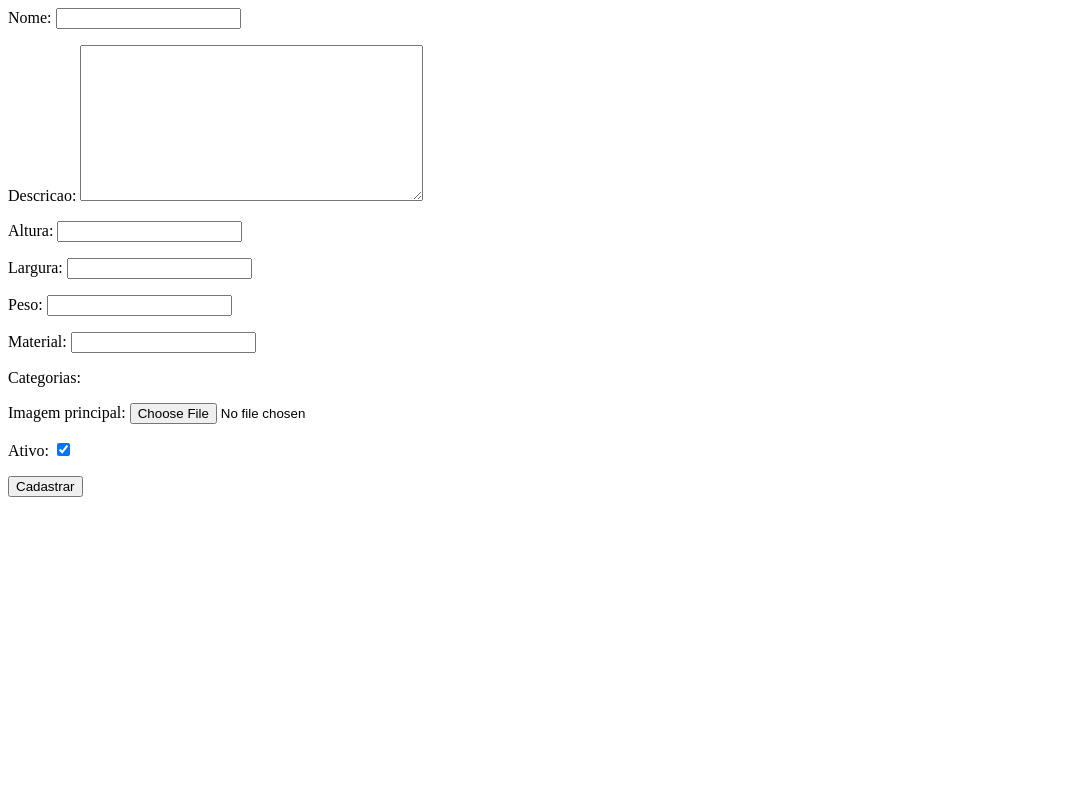
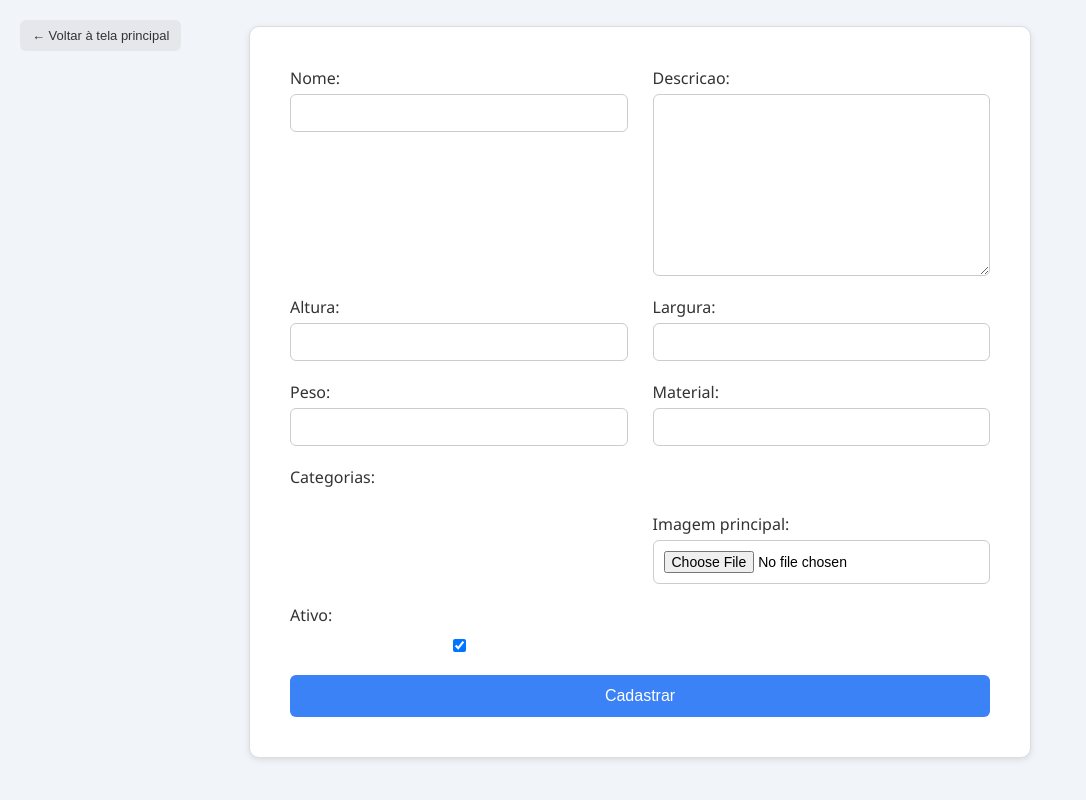
Before and after one commit to Lucas-Beni/Simulado-SAEP, a Django app: page /cadastrar-produto/ in a window 1280 px wide. Shown: the whole page, without its empty margins (0-1086 px from the left). Run offline with Django 5.2, Linux system fonts and the light colour scheme; the visitor is signed in with stand-in values (Sample User, id 1); data that the repository does not hold is empty.

Commit message:
Finalizado 1

```diff
--- /dev/null
+++ b/produtos/static/css/add_produto.css
@@ -0,0 +1,91 @@
+body {
+    font-family: "Segoe UI", Tahoma, Geneva, Verdana, sans-serif;
+    background-color: #f1f5f9;
+    display: flex;
+    justify-content: center;
+    align-items: center;
+    min-height: 100vh;
+    margin: 0;
+    position: relative;
+}
+
+
+.btn-voltar {
+    position: absolute;
+    top: 20px;
+    left: 20px;
+    background-color: #e5e7eb;
+    color: #333;
+    border: none;
+    padding: 8px 12px;
+    border-radius: 6px;
+    font-size: 13px;
+    cursor: pointer;
+    transition: background-color 0.2s ease;
+}
+
+.btn-voltar:hover {
+    background-color: #d1d5db;
+}
+
+
+form {
+    background-color: #ffffff;
+    border: 1px solid #ddd;
+    border-radius: 10px;
+    padding: 40px;
+    width: 700px;
+    box-shadow: 0 2px 6px rgba(0,0,0,0.1);
+    display: grid;
+    grid-template-columns: repeat(2, 1fr);
+    gap: 20px 25px;
+}
+
+
+form p {
+    display: flex;
+    flex-direction: column;
+    margin: 0;
+}
+
+label {
+    font-weight: 500;
+    color: #333;
+    margin-bottom: 5px;
+}
+
+input, select, textarea {
+    width: 100%;
+    padding: 10px;
+    border: 1px solid #ccc;
+    border-radius: 6px;
+    font-size: 14px;
+    box-sizing: border-box;
+}
+
+
+input[type="checkbox"] {
+    width: auto;
+    margin-top: 8px;
+}
+input[type="file"] {
+    font-size: 14px;
+}
+
+
+button[type="submit"] {
+    grid-column: 1 / 3;
+    width: 100%;
+    background-color: #3b82f6;
+    color: white;
+    border: none;
+    padding: 12px;
+    border-radius: 6px;
+    font-size: 16px;
+    cursor: pointer;
+    transition: background-color 0.2s ease;
+}
+
+button[type="submit"]:hover {
+    background-color: #2563eb;
+}
--- a/produtos/templates/produtos/cadastrar-produto.html
+++ b/produtos/templates/produtos/cadastrar-produto.html
@@ -1,5 +1,10 @@
+{% load static %}
+<link rel="stylesheet" href="{% static 'css/add_produto.css' %}">
+
+<button type="button" class="btn-voltar" onclick="window.location.href='{% url 'home' %}'">← Voltar à tela principal</button>
+
 <form method='post'>
     {% csrf_token %}
-    {{form.as_p}}
+    {{ form.as_p }}
     <button type='submit'>Cadastrar</button>
 </form>
```
Also changed, not shown: estoque/static/css/mov.css (added, +80 -0 lines), estoque/templates/estoque/movimentacao_estoque.html (+6 -1 lines), produtos/static/css/add_cat.css (added, +70 -0 lines), produtos/static/css/produtos.css (added, +69 -0 lines), produtos/templates/produtos/cadastrar-categoria.html (+6 -1 lines), produtos/templates/produtos/home.html (+36 -25 lines).
